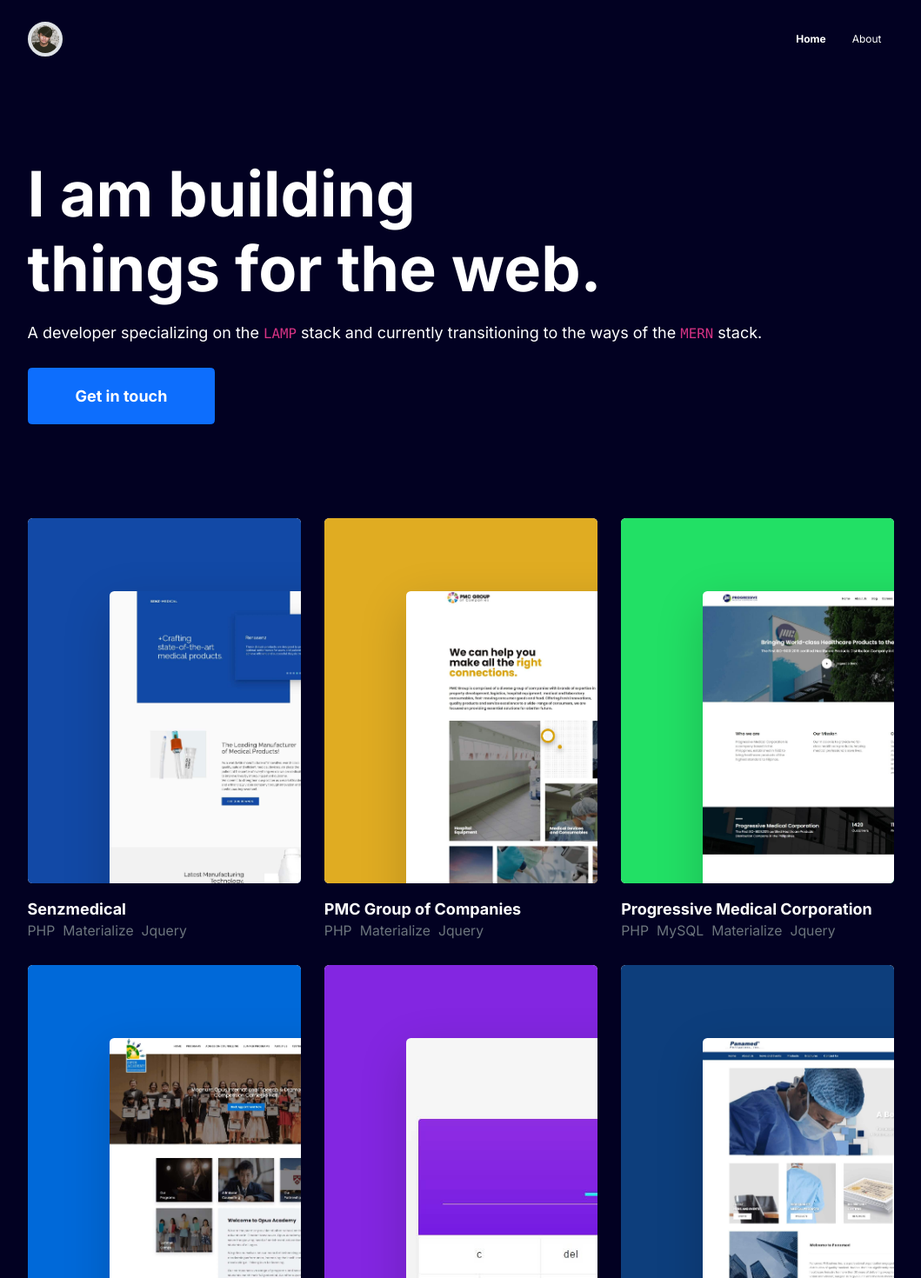
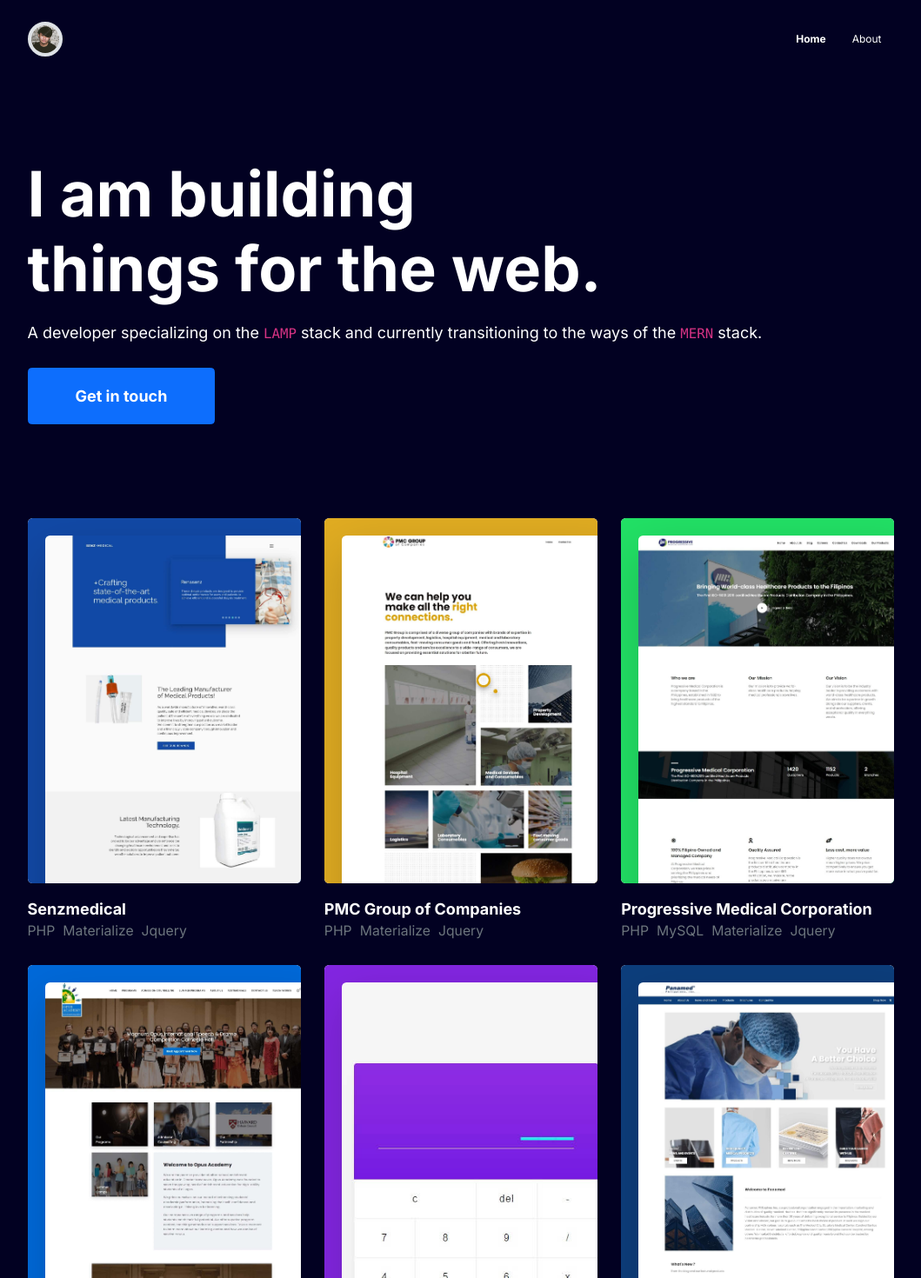
Before and after one commit to jpneey/jpburato.now.sh.dev, a Vue app: page / in a window 1280 px wide. Shown: the top 1470 px of the page at 87% size, without its empty margins (110-1169 px from the left). Built offline with nearby package versions, Linux system fonts and the light colour scheme.

Commit message:
Updated favicon

```diff
--- a/public/css/main.css
+++ b/public/css/main.css
@@ -143,8 +143,8 @@ h1.hero {
 }
 
 .item-image img {
-  left: 30%;
-  top: 20%;
+  left: 20px;
+  top: 20px;
 }
 
 .item-link {
--- a/src/views/404.vue
+++ b/src/views/404.vue
@@ -3,7 +3,7 @@
     <div class="container d-block position-relative py-5">
       <div class="d-block py-5 mt-3">
 
-        <h1 class="text-white mt-md-5 hero fw-bold mb-2">
+        <h1 class="text-white mt-5 hero fw-bold mb-2">
           Oops that's 404.
         </h1>
         <p class="text-white mb-3">We can't seem to find the page you are looking for :(</p>
--- a/src/views/About.vue
+++ b/src/views/About.vue
@@ -3,7 +3,7 @@
     <div class="container d-block position-relative py-5">
       <div class="d-block py-5 mt-3">
 
-        <h1 class="text-white mt-md-5 hero fw-bold mb-2">
+        <h1 class="text-white mt-5 hero fw-bold mb-2">
           A developer<br>Based in the province of Rizal, Philippines.
         </h1>
         <p class="text-white mb-3">Born on June 24 1999 and graduated on April 2019.</p>
--- a/src/views/Home.vue
+++ b/src/views/Home.vue
@@ -2,7 +2,7 @@
   <div id="home" class="d-block position-relative w-100">
     <div class="container d-block position-relative py-5">
       <div class="d-block py-5 mt-3">
-        <h1 class="text-white hero  mt-md-5 fw-bold mb-3">I am building<br>things for the web.</h1>
+        <h1 class="text-white hero mt-5 fw-bold mb-3">I am building<br>things for the web.</h1>
         <p class="text-white mb-4">A developer specializing on the <code>LAMP</code> stack and currently transitioning to the ways of the <code>MERN</code> stack.</p>
         <a href="mailto:johnpaulburato.jp@gmail.com" class="btn btn-primary fw-bold py-3 px-5 me-3">Get in touch</a>
       </div>
```
Also changed, not shown: 1 other file (tests, documents, lock files or other folders).
